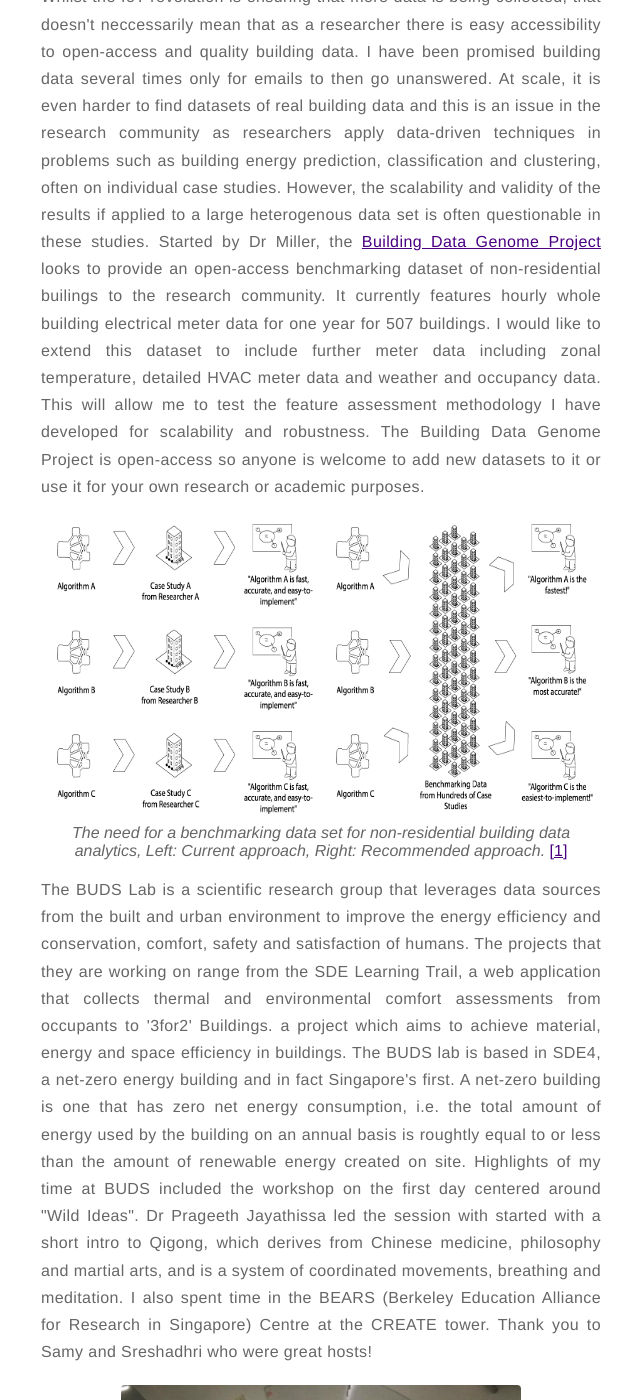
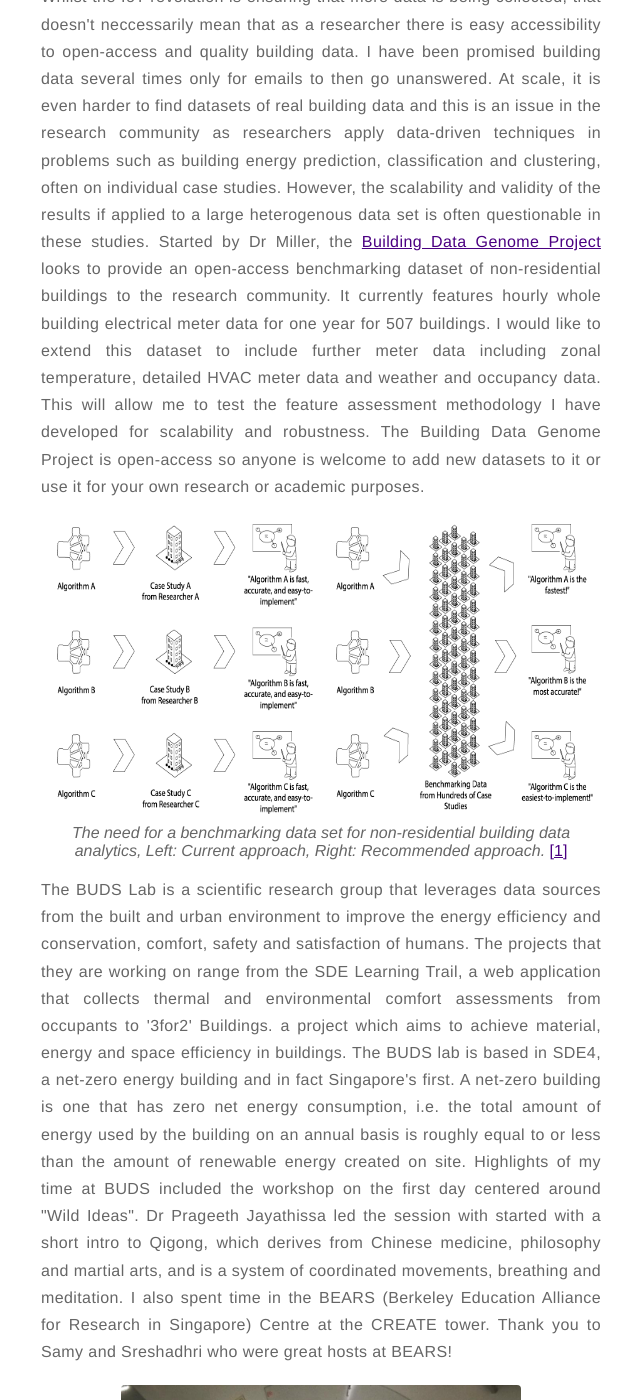
Before and after one commit to anjukan/anjukan.github.io, a Jekyll site: the page built from _posts/2019-07-01-Building-in-Scalability---Exchange-in-Singapore.markdown, in a window 1280 px wide and 1400 px high, scrolled down 889 px. Shown: the whole window, without its empty margins (319-959 px from the left). Built offline with Jekyll 4.4.1, drawn with Linux system fonts in a browser that asks for light colours; some of the changed text lies outside the part shown.

Commit message:
modified NUS exchange blog

```diff
--- a/_posts/2019-07-01-Building-in-Scalability---Exchange-in-Singapore.markdown
+++ b/_posts/2019-07-01-Building-in-Scalability---Exchange-in-Singapore.markdown
@@ -33,7 +33,7 @@ to open-access and quality building data. I have been promised building data sev
 to find datasets of real building data and this is an issue in the research community as researchers apply data-driven techniques in problems such as building
 energy prediction, classification and clustering, often on individual case studies. However, the scalability and validity of the results if applied to a
 large heterogenous data set is often questionable in these studies. Started by Dr Miller, the <a href="https://github.com/buds-lab/the-building-data-genome-project">
-Building Data Genome Project</a> looks to provide an open-access benchmarking dataset of non-residential builings to the research community. It currently features
+Building Data Genome Project</a> looks to provide an open-access benchmarking dataset of non-residential buildings to the research community. It currently features
 hourly whole building electrical meter data for one year for 507 buildings. I would like to extend this dataset to include further meter data including zonal temperature,
 detailed HVAC meter data and weather and occupancy data. This will allow me to test the feature assessment methodology I have developed for scalability and robustness.
 The Building Data Genome Project is open-access so anyone is welcome to add new datasets to it or use it for your own research or academic purposes. </p>
@@ -54,17 +54,17 @@ The Building Data Genome Project is open-access so anyone is welcome to add new
 conservation, comfort, safety and satisfaction of humans. The projects that they are working on range from the SDE Learning Trail, a web application that
 collects thermal and environmental comfort assessments from occupants to '3for2' Buildings. a project which aims to achieve material, energy and space efficiency
 in buildings. The BUDS lab is based in SDE4, a net-zero energy building and in fact Singapore's first.
- A net-zero building is one that has zero net energy consumption, i.e. the total amount of energy used by the building on an annual basis is roughtly equal to or less
+ A net-zero building is one that has zero net energy consumption, i.e. the total amount of energy used by the building on an annual basis is roughly equal to or less
  than the amount of renewable energy created on site. Highlights of my time at BUDS included the workshop on the first day centered around "Wild Ideas". Dr Prageeth
  Jayathissa led the session with started with a short intro to Qigong, which derives from Chinese medicine, philosophy and martial arts, and is a system of
  coordinated movements, breathing and meditation. I also spent time in the BEARS (Berkeley Education Alliance for Research in Singapore) Centre at the CREATE
- tower. Thank you to Samy and Sreshadhri who were great hosts!</p>
+ tower. Thank you to Samy and Sreshadhri who were great hosts at BEARS!</p>
 
 </div>
 
 <div style="text-align: center">
 
-<img src="/assets/images/Singapore_3.JPG" width="400" height="400" />
+<img src="/assets/images/Singapore_3.jpg" width="400" height="400" />
 <br>
 <em>Prageeth Jayathissa (original Sri-Lankan Kiwi at BUDS) leading a "Wild Ideas" workshop</em>
 
@@ -81,7 +81,7 @@ of 21 species of creepers, plants and flowers creating a massive vertical garden
 
 </div>
 <div style="text-align: center">
-<img src="/assets/images/Singapore_2.JPG" width="1040" height="780" />
+<img src="/assets/images/Singapore_2.jpg" width="1040" height="780" />
 <em>Oasia Hotel Downtown, Singapore</em>
 </div>
 
```
Also changed, not shown: other parts of _posts/2019-07-01-Building-in-Scalability---Exchange-in-Singapore.markdown (+2 -1 lines).
